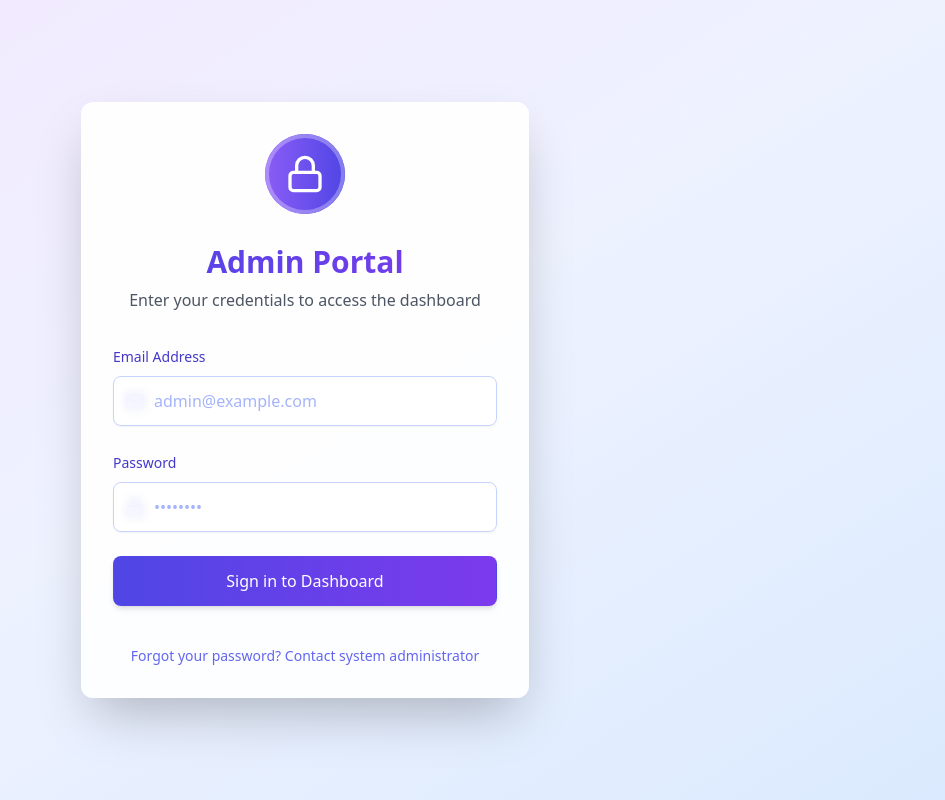
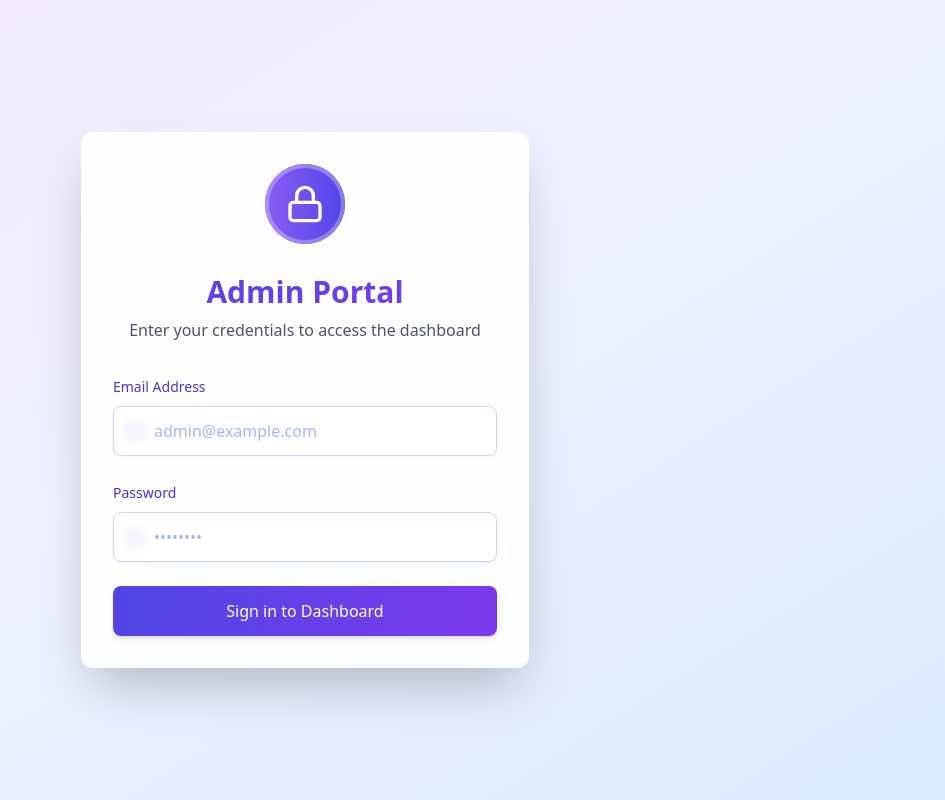
Before and after one commit to piyushmraut/hrms, a React (Vite) app: page /admin-login in a window 1280 px wide. Shown: the whole page, without its empty margins (335-1280 px from the left). Built offline with nearby package versions, Linux system fonts and the light colour scheme; no server answers.

Commit message:
Changes done finally v2

```diff
--- a/src/pages/AdminLogin.jsx
+++ b/src/pages/AdminLogin.jsx
@@ -126,11 +126,6 @@ const AdminLogin = () => {
           </div>
         </form>
 
-        <div className={`text-center pt-2 transition-all duration-700 delay-500 ${fadeIn ? 'translate-y-0 opacity-100' : 'translate-y-4 opacity-0'}`}>
-          <p className="text-sm text-indigo-500 hover:text-indigo-700 transition-colors duration-300 cursor-pointer">
-            Forgot your password? Contact system administrator
-          </p>
-        </div>
       </div>
     </div>
   );
```
